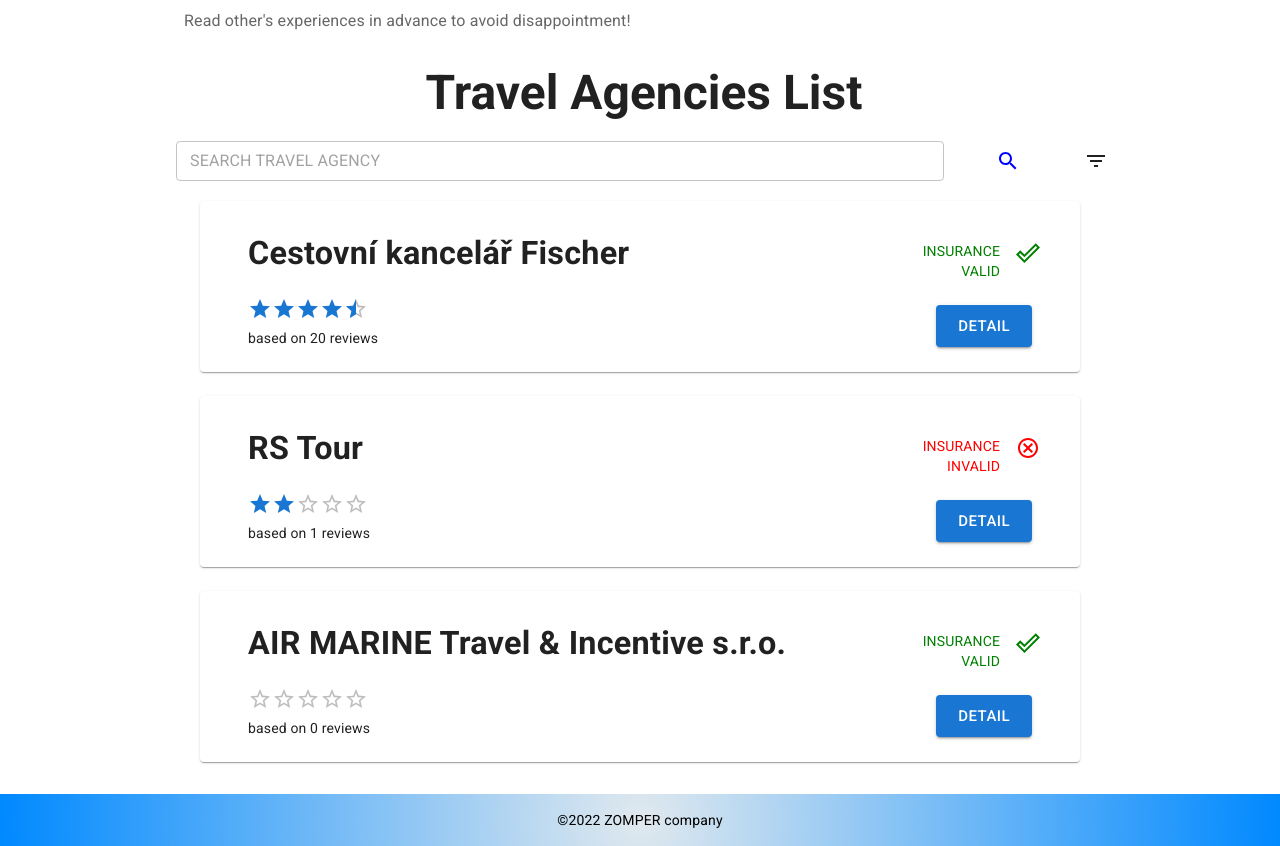
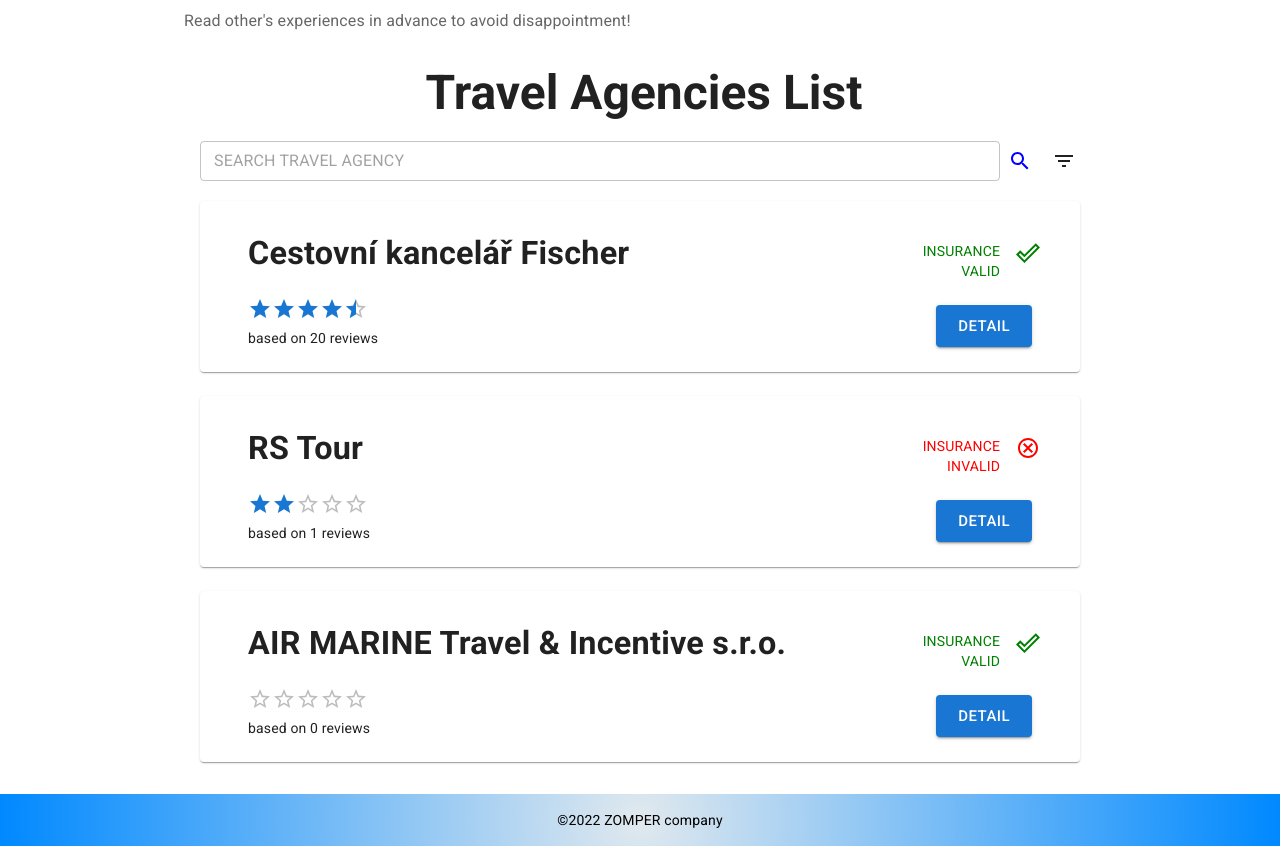
Before and after one commit to Antalyan/travel-agency-review, a React (Create React App) app in the folder frontend/: page / in a window 1280 px wide. Shown: the part 1040-1886 px from the top of the page. Built offline with nearby package versions, Linux system fonts and the light colour scheme.

Commit message:
Minor margin fix

```diff
--- a/frontend/src/components/MainPage/SearchPanel.tsx
+++ b/frontend/src/components/MainPage/SearchPanel.tsx
@@ -49,7 +49,7 @@
                             name={'search'}
                             variant="outlined"
                             placeholder="SEARCH TRAVEL AGENCY"
-                            size="small" sx={{marginLeft: 2, width: "80%"}}
+                            size="small" sx={{marginLeft: 5, width: "85%"}}
                         />
                     )}
                 />
@@ -57,6 +57,7 @@
                     <SearchIcon sx={{fill: "blue", fontSize: "100%", padding: 0}}/>
                 </IconButton>
                 <IconButton
+                    sx={{mr: 4}}
                     size="large"
                     aria-label="filter area"
                     aria-controls="menu-filter"
```
